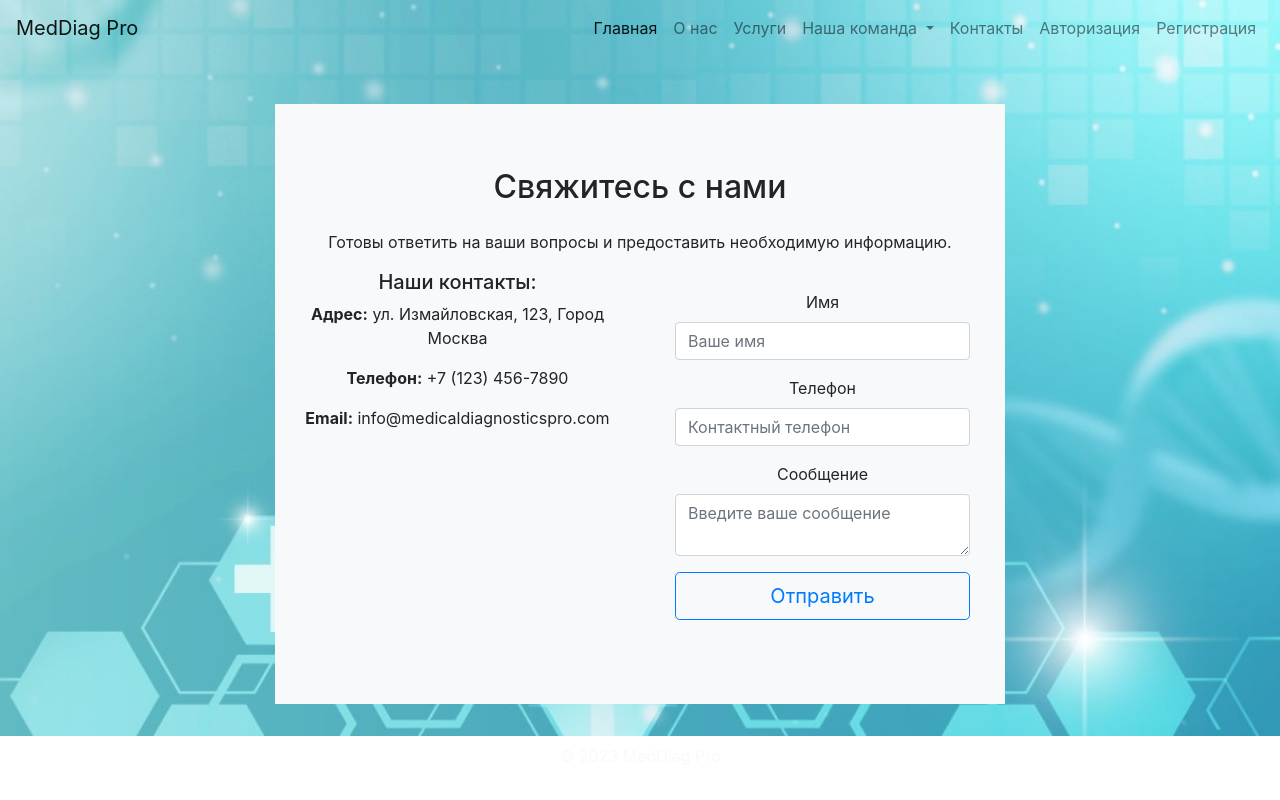
After one commit to N1zbel/MedDiag-Pro, a Django app: template main/templates/main/contacts.html in a window 1280 px wide. The commit adds this page. Run offline with Django 3.2, Linux system fonts and the light colour scheme; the template is opened without the code that fills it, so the values that code supplies are empty; some libraries are stand-ins or nearby versions.

Commit message:
add html for main app

```diff
--- a/main/templates/main/base.html
+++ b/main/templates/main/base.html
@@ -5,35 +5,41 @@
     <meta charset="UTF-8">
     <meta name="viewport" content="width=device-width, initial-scale=1.0">
     <title>{% block title %}Компания медицинской диагностики{% endblock %}</title>
-    <!-- Подключение Bootstrap (вам может потребоваться установить и скачать Bootstrap) -->
-    <link rel="stylesheet" href="https://maxcdn.bootstrapcdn.com/bootstrap/4.5.2/css/bootstrap.min.css">
- <style>
-        html, body {
-            height: 100%;
-            margin: 0;
-            padding: 0;
-            background: linear-gradient(135deg, #6b6e9e 0%, #b49295 100%);
-            font-family: 'Arial', sans-serif;
+
+    <style>
+
+        body {
+            background-color: #f0f0f0;
+            background-image: url('/static/img/logo.jpg');
+            background-repeat: no-repeat;
+            background-size: cover;
         }
+
+
+
+
         footer {
             position: fixed;
             bottom: 0;
             width: 100%;
-            background-color: #87CEFA;
+
             color: white; /* Цвет текста футера */
             text-align: center;
             padding: 10px;
         }
 
+
     </style>
+    <link rel="stylesheet" href="https://maxcdn.bootstrapcdn.com/bootstrap/4.5.2/css/bootstrap.min.css">
 
 </head>
 <body>
 
-<!-- Навигационная панель -->
+
 <nav class="navbar navbar-expand-lg navbar-light ">
     <a class="navbar-brand" href="{% url 'main:home' %}"> MedDiag Pro</a>
-    <button class="navbar-toggler" type="button" data-toggle="collapse" data-target="#navbarNav" aria-controls="navbarNav" aria-expanded="false" aria-label="Toggle navigation">
+    <button class="navbar-toggler" type="button" data-toggle="collapse" data-target="#navbarNav"
+            aria-controls="navbarNav" aria-expanded="false" aria-label="Toggle navigation">
         <span class="navbar-toggler-icon"></span>
     </button>
     <div class="collapse navbar-collapse" id="navbarNav">
@@ -45,10 +51,21 @@
                 <a class="nav-link" href="{% url 'main:about' %}">О нас</a>
             </li>
             <li class="nav-item">
-                <a class="nav-link" href="{% url 'main:services' %}">Услуги</a>
+                <a class="nav-link" href="{% url 'services:category-list' %}">Услуги</a>
             </li>
-            <li class="nav-item">
-                <a class="nav-link" href="#team">Наша команда</a>
+            <li class="nav-item dropdown">
+                <a class="nav-link dropdown-toggle" href="#" id="navbarDropdown" role="button" data-toggle="dropdown"
+                   aria-haspopup="true" aria-expanded="false">
+                    Наша команда
+                </a>
+                <div class="dropdown-menu" aria-labelledby="navbarDropdown">
+                    <a class="dropdown-item" href="#">Главный врач</a>
+                    <a class="dropdown-item" href="#">Заведующие Отделением</a>
+                    <a class="dropdown-item" href="#">Врач-кардиолог</a>
+                    <a class="dropdown-item" href="#">Врач-рентгенолог</a>
+                    <a class="dropdown-item" href="#">Лаборанты</a>
+                    <a class="dropdown-item" href="#">Медсестры </a>
+                </div>
             </li>
 
             <li class="nav-item">
@@ -56,7 +73,7 @@
             </li>
             {% if user.is_authenticated %}
             <li class="nav-item">
-               <a class="nav-link" href="{% url 'users:profile' %}"> {{ user.email }} </a>
+                <a class="nav-link" href="{% url 'users:profile' %}"> Личный кабинет </a>
             </li>
             {% else %}
             <li class="nav-item">
@@ -71,7 +88,7 @@
     </div>
 </nav>
 
-<!-- Основной контент -->
+
 <div class="container mt-5">
     <div class="row">
         <div class="col-lg-8 offset-lg-2">
@@ -80,10 +97,10 @@
     </div>
 </div>
 
-<footer class="bg-dark text-light text-center py-3">
+<footer class="text-light text-center py-3">
     <p>&copy; {% now "Y" %} MedDiag Pro</p>
 </footer>
-<!-- Подключение Bootstrap JS (вам может потребоваться установить и скачать Bootstrap JS) -->
+
 <script src="https://code.jquery.com/jquery-3.5.1.slim.min.js"></script>
 <script src="https://cdn.jsdelivr.net/npm/@popperjs/core@2.11.6/dist/umd/popper.min.js"></script>
 <script src="https://maxcdn.bootstrapcdn.com/bootstrap/4.5.2/js/bootstrap.min.js"></script>
--- /dev/null
+++ b/main/templates/main/contacts.html
@@ -0,0 +1,54 @@
+
+
+{% extends 'main/base.html' %}
+
+
+{% block title %}Контакты - Компания медицинской диагностики{% endblock %}
+
+{% block content %}
+
+
+<section id="contact" class="jumbotron jumbotron-fluid bg-light">
+    <div class="row">
+        <div class="col-lg-8 offset-lg-2 text-center">
+
+        </div>
+    </div>
+    <div class="container text-center">
+        <h2 class="mb-4">Свяжитесь с нами</h2>
+        <p>Готовы ответить на ваши вопросы и предоставить необходимую информацию.</p>
+        <div class="row">
+            <div class="col-md-6">
+                <h5>Наши контакты:</h5>
+                <p><strong>Адрес:</strong> ул. Измайловская, 123, Город Москва</p>
+                <p><strong>Телефон:</strong> +7 (123) 456-7890</p>
+                <p><strong>Email:</strong> info@medicaldiagnosticspro.com</p>
+            </div>
+            <div class="col-md-6">
+                <div class="card-body">
+                    <form method="post" action="" class="form-floating">
+                        {% csrf_token %}
+                        <div class="mb-3">
+                            <label for="name">Имя</label>
+                            <input type="text" name="name" class="form-control" id="name" placeholder="Ваше имя" required>
+                        </div>
+                        <div class="mb-3">
+                            <label for="phone">Телефон</label>
+                            <input type="text" name="phone" class="form-control" id="phone" placeholder="Контактный телефон" required>
+                        </div>
+                        <div class="mb-3">
+                            <label for="message">Сообщение</label>
+                            <textarea type="text" name="message" class="form-control" id="message" placeholder="Введите ваше сообщение" required></textarea>
+                        </div>
+                        <button type="submit" class="btn btn-lg btn-block btn-outline-primary">Отправить</button>
+                    </form>
+
+
+                </div>
+
+            </div>
+        </div>
+    </div>
+</section>
+
+{% endblock %}
```
Also changed, not shown: main/templates/main/about.html (added, +38 -0 lines), main/templates/main/home.html (added, +45 -0 lines).
